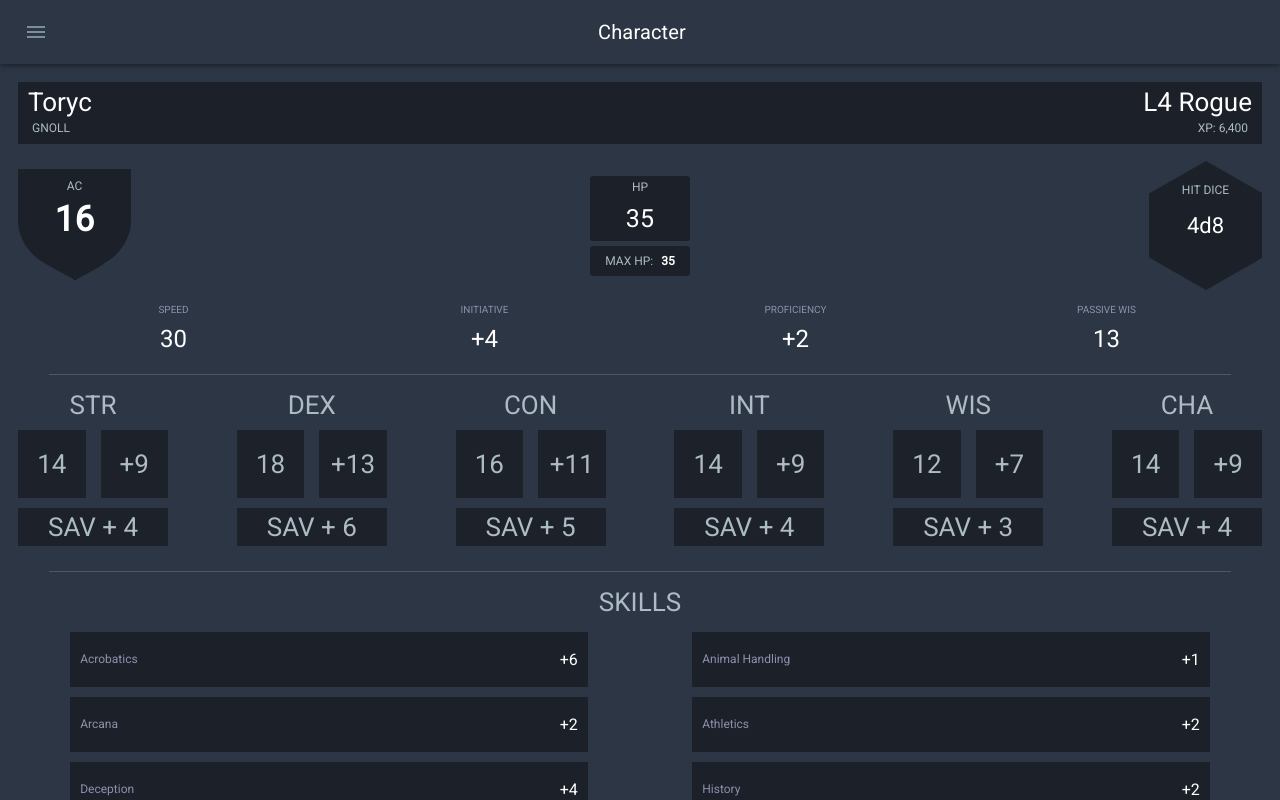
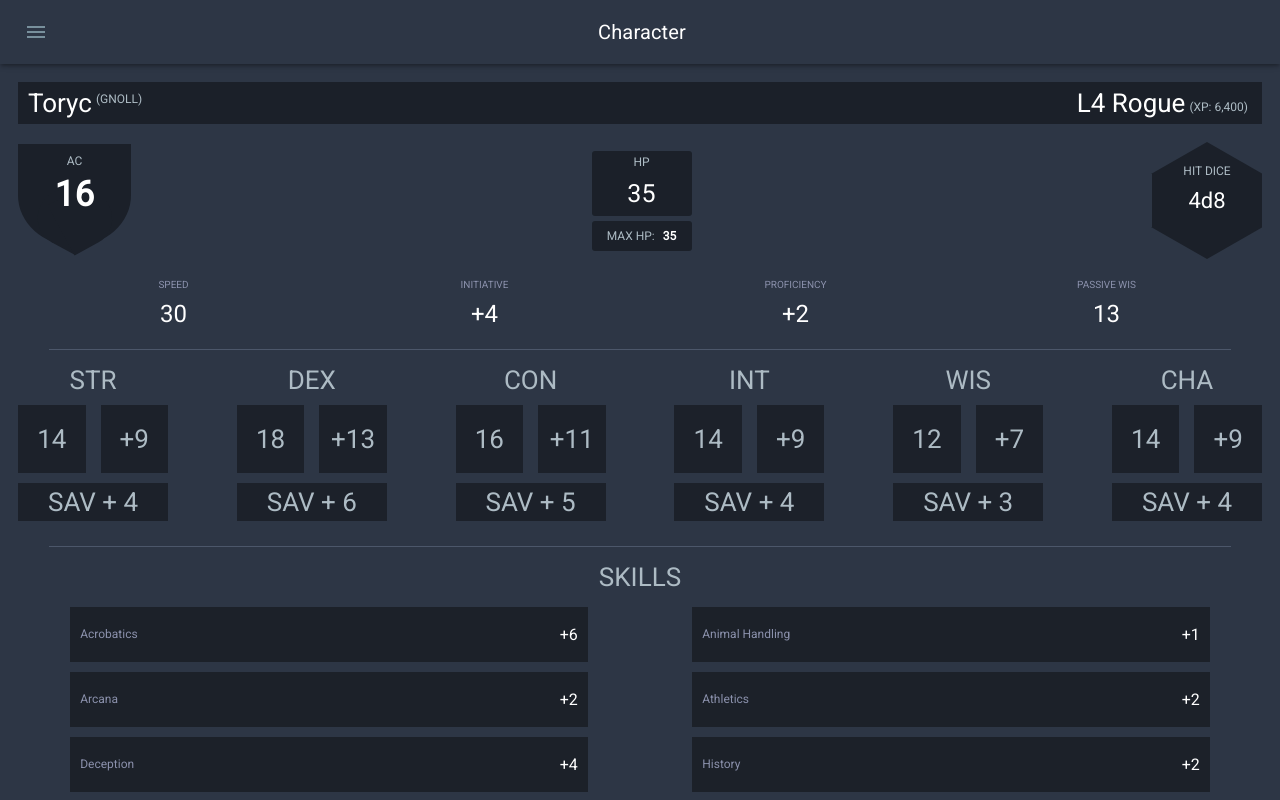
Before and after one commit to dotmotion/handy-haversack, a React (Create React App) app: page / in a window 1280 px wide. Shown: the top 800 px of the page. Built offline with nearby package versions, Linux system fonts and the light colour scheme.

Commit message:
updated character page styles

```diff
--- a/src/App.css
+++ b/src/App.css
@@ -134,7 +134,7 @@ span {
 
 .left {
   display: flex;
-  flex-direction: column;
+  flex-direction: row;
   justify-content: center;
   align-items: flex-start;
   margin: 0 10px;
@@ -142,7 +142,7 @@ span {
 
 .right {
   display: flex;
-  flex-direction: column;
+  flex-direction: row;
   justify-content: center;
   align-items: flex-end;
   margin: 0 10px;
@@ -151,8 +151,8 @@ span {
 .head {
   background-color: #1b2029;
   width: 100%;
-  margin-bottom: 15px;
-  padding: 5px;
+  margin-bottom: 10px;
+  padding: 6px;
   display: flex;
   flex-direction: row;
   justify-content: space-between;
--- a/src/pages/Character.js
+++ b/src/pages/Character.js
@@ -17,11 +17,11 @@ export default function Char() {
       <header className="head">
         <div className="left">
           <span className="name">Toryc</span>
-          <span className="class small">{char.race}</span>
+          <span className="class small">{`(${char.race})`}</span>
         </div>
         <div className="right">
           <span>{`L${char.level} ${char.class}`}</span>
-          <span className="xp small">XP: {char.xp.toLocaleString()}</span>
+          <span className="xp small">{` (XP: ${char.xp.toLocaleString()})`}</span>
         </div>
       </header>
       <section className="main-stats">
--- a/src/styles/hex.css
+++ b/src/styles/hex.css
@@ -1,7 +1,7 @@
 .hexagon {
   position: relative;
-  width: 113px;
-  height: 65.24px;
+  width: 110px;
+  height: 53.24px;
   background-color: #1b2029;
   margin: 20px 0;
   display: flex;
```
